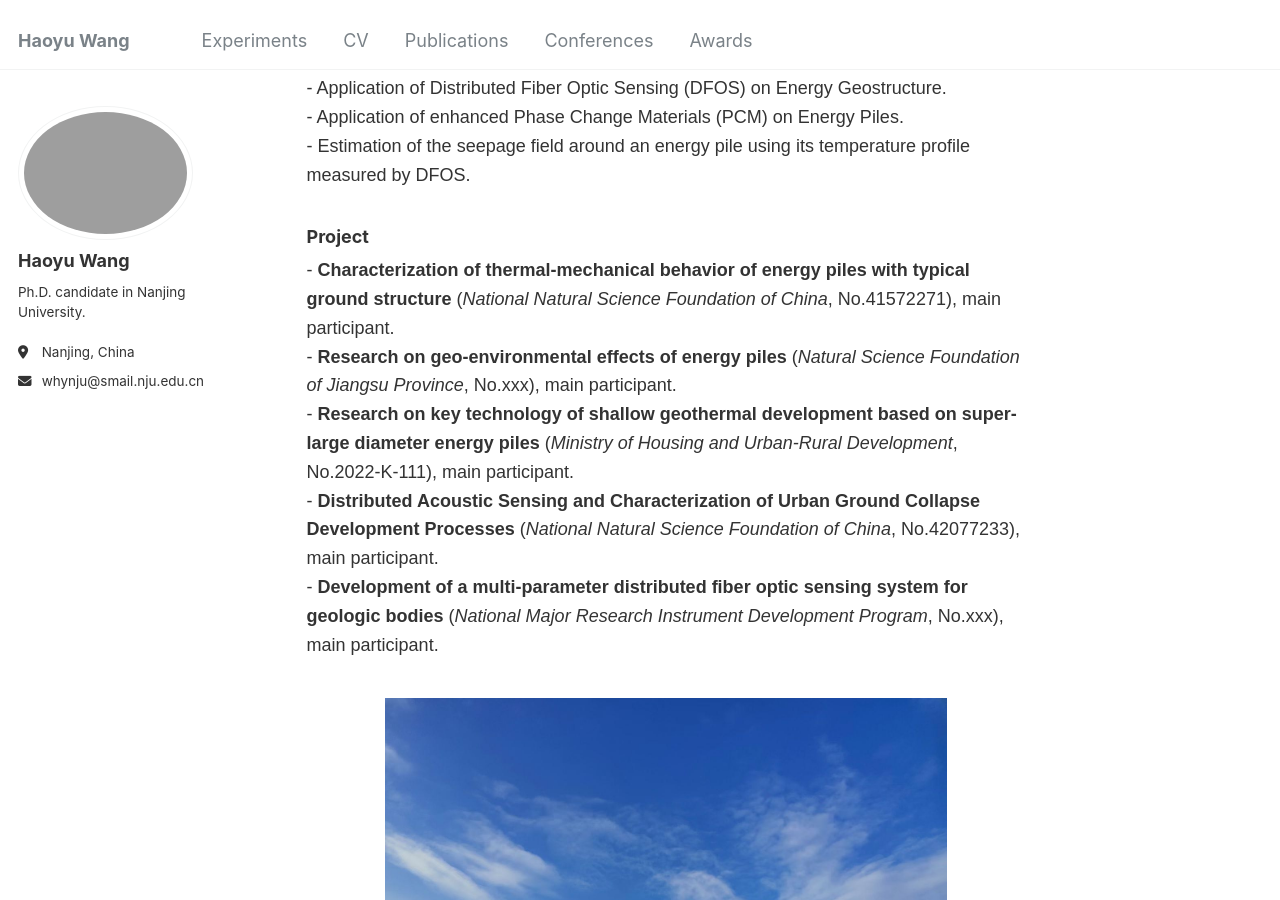
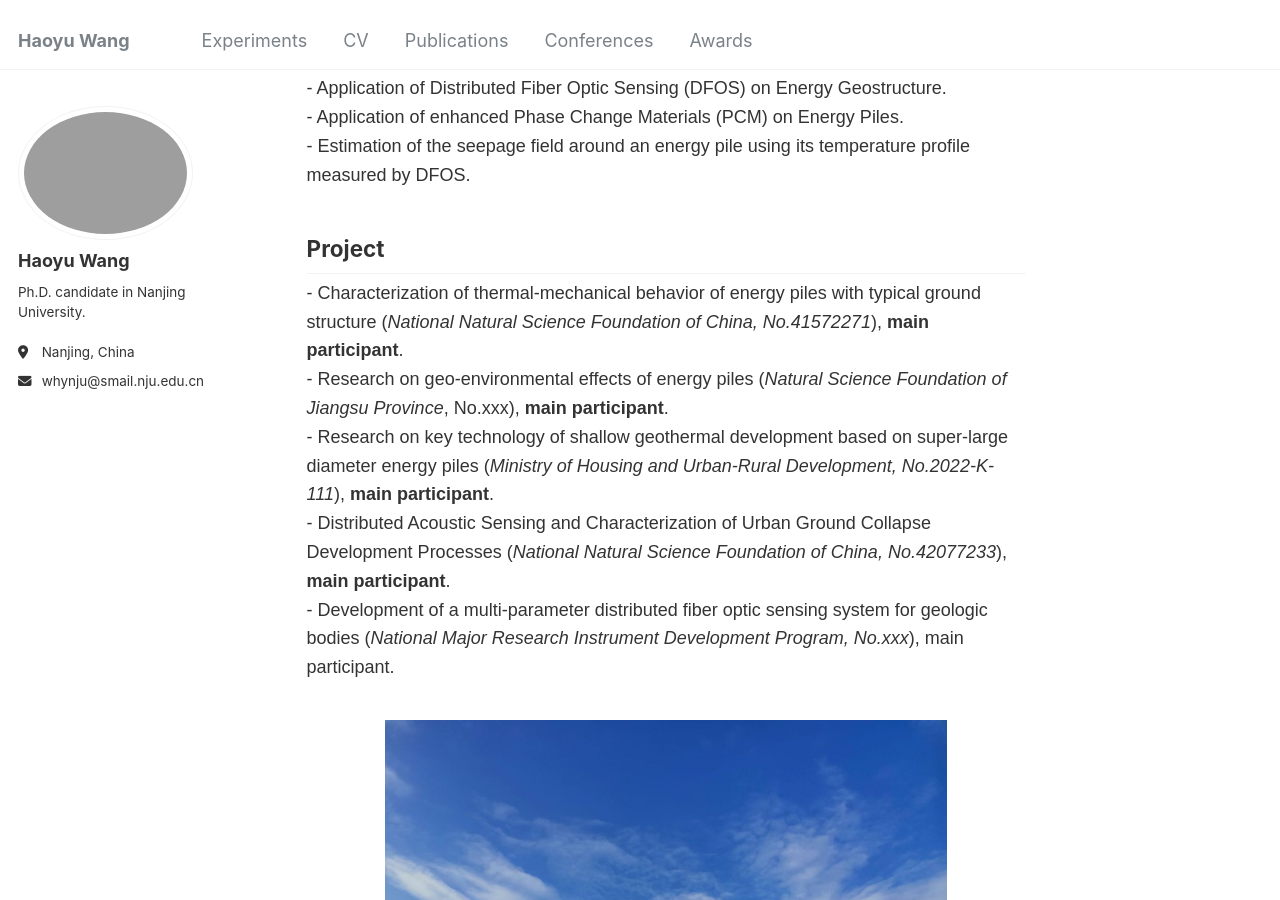
Before and after one commit to Whynot-cell/Whynot-cell.github.io, a Jekyll site: the page built from _pages/about.md, in a window 1280 px wide and 900 px high, scrolled down 407 px. Built offline with Jekyll 4.4.1, drawn with Linux system fonts in a browser that asks for light colours.

```diff
--- a/_pages/about.md
+++ b/_pages/about.md
@@ -92,13 +92,13 @@ redirect_from:
         <p>- Application of Distributed Fiber Optic Sensing (DFOS) on Energy Geostructure.
         <br>- Application of enhanced Phase Change Materials (PCM) on Energy Piles.
         <br>- Estimation of the seepage field around an energy pile using its temperature profile measured by DFOS.</p>
-        <h3>Project</h3>
+        <h2>Project</h2>
         <!-- <h3>Interests</h3> -->
-        <p>- <strong>Characterization of thermal-mechanical behavior of energy piles with typical ground structure</strong> (<em>National Natural Science Foundation of China</em>, No.41572271), main participant.
-        <br>- <strong>Research on geo-environmental effects of energy piles</strong> (<em>Natural Science Foundation of Jiangsu Province</em>, No.xxx), main participant.
-        <br>- <strong>Research on key technology of shallow geothermal development based on super-large diameter energy piles</strong> (<em>Ministry of Housing and Urban-Rural Development</em>, No.2022-K-111), main participant.
-        <br>- <strong>Distributed Acoustic Sensing and Characterization of Urban Ground Collapse Development Processes</strong> (<em>National Natural Science Foundation of China</em>, No.42077233), main participant.
-        <br>- <strong>Development of a multi-parameter distributed fiber optic sensing system for geologic bodies</strong> (<em>National Major Research Instrument Development Program</em>, No.xxx), main participant.</p>
+        <p>- Characterization of thermal-mechanical behavior of energy piles with typical ground structure (<em>National Natural Science Foundation of China, No.41572271</em>), <strong>main participant</strong>.
+        <br>- Research on geo-environmental effects of energy piles (<em>Natural Science Foundation of Jiangsu Province</em>, No.xxx), <strong>main participant</strong>.
+        <br>- Research on key technology of shallow geothermal development based on super-large diameter energy piles (<em>Ministry of Housing and Urban-Rural Development, No.2022-K-111</em>), <strong>main participant</strong>.
+        <br>- Distributed Acoustic Sensing and Characterization of Urban Ground Collapse Development Processes (<em>National Natural Science Foundation of China, No.42077233</em>), <strong>main participant</strong>.
+        <br>- Development of a multi-parameter distributed fiber optic sensing system for geologic bodies (<em>National Major Research Instrument Development Program, No.xxx</em>), main participant.</p>
     </section>
     <!-- <section id="projects">
         <h2>Projects</h2>
```
